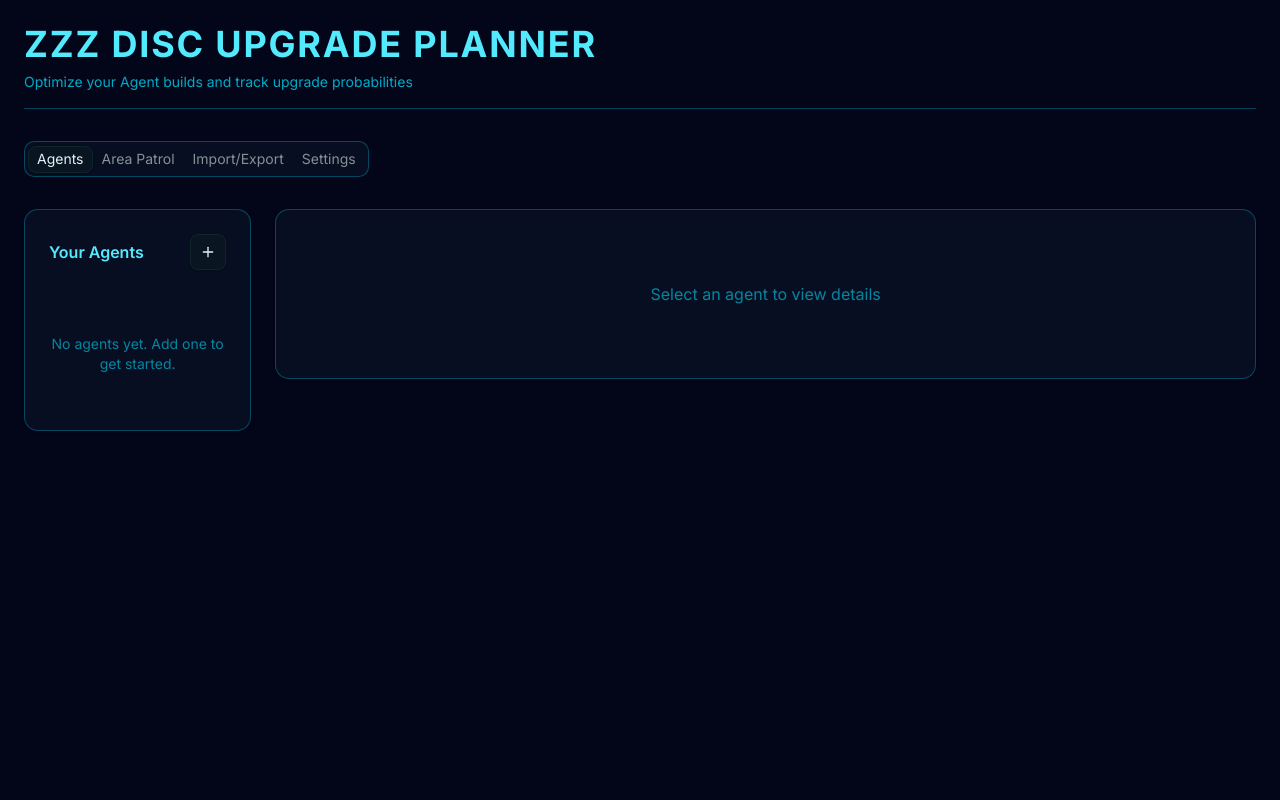
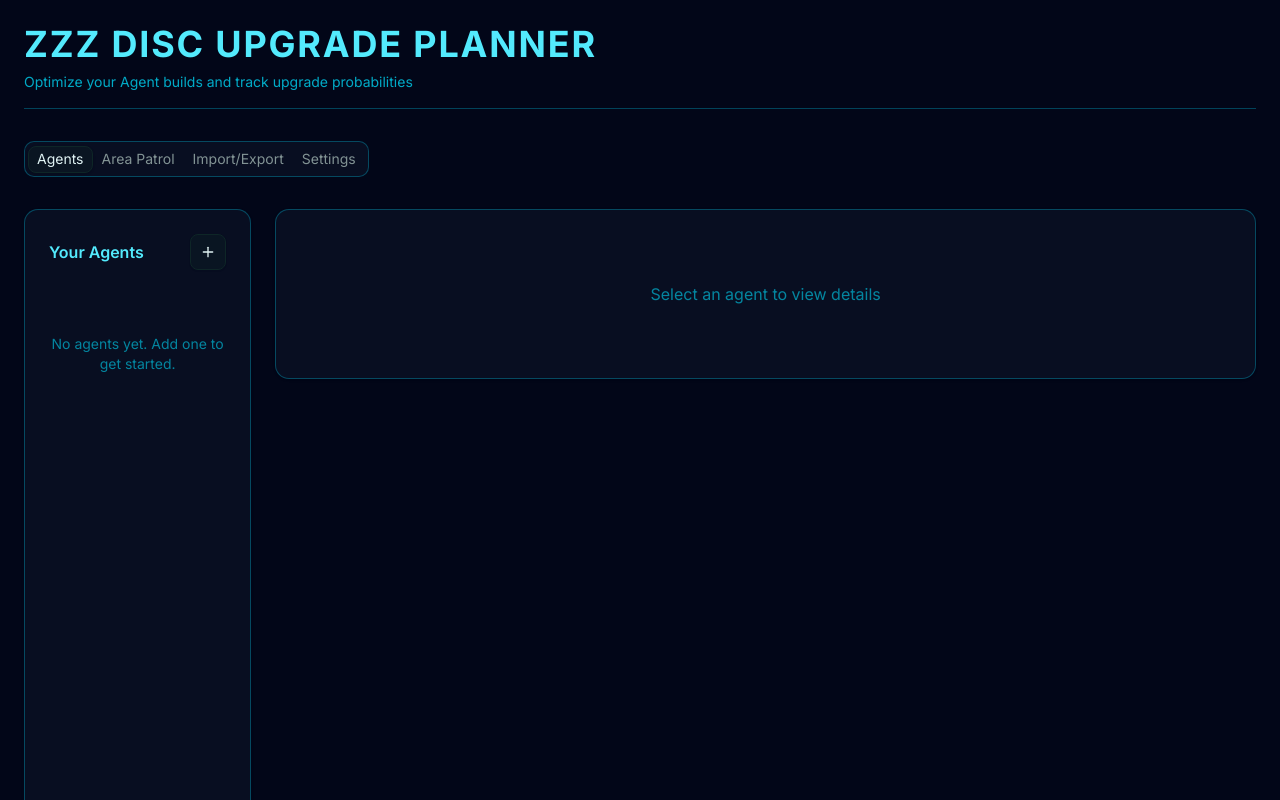
Before and after one commit to theBowja/ZZZ-Disc-Planner, a React (Vite) app: page / in a window 1280 px wide. Shown: the top 800 px of the page. Built offline with nearby package versions, Linux system fonts and the light colour scheme.

Commit message:
agent sidebar in-progress

```diff
--- a/package.json
+++ b/package.json
@@ -39,6 +39,7 @@
     "eslint-plugin-react-hooks": "^7.0.1",
     "eslint-plugin-react-refresh": "^0.4.24",
     "globals": "^16.5.0",
+    "tailwind-scrollbar": "^4.0.2",
     "tw-animate-css": "^1.4.0",
     "typescript": "~5.9.3",
     "typescript-eslint": "^8.46.4",
--- a/src/components/AgentsTab.tsx
+++ b/src/components/AgentsTab.tsx
@@ -22,12 +22,13 @@ export function AgentsTab() {
 
   return (
     <div className="grid grid-cols-1 lg:grid-cols-5 gap-6">
-      <div className="lg:col-span-1">
-        <Card className="bg-slate-900/50 border-cyan-400/30">
-          <CardHeader>
+
+      {/* Agent Sidebar */}
+      <div className="lg:col-span-1 lg:sticky lg:top-6 lg:h-[calc(100vh-3rem)] flex flex-col">
+        <Card className="bg-slate-900/50 border-cyan-400/30 flex flex-col h-full overflow-hidden">
+          <CardHeader className="flex-shrink-0">
             <div className="flex items-center justify-between">
               <CardTitle className="text-cyan-300">Your Agents</CardTitle>
-              {/* Add Agent */}
               <Button
                 onClick={() => setShowAddDialog(true)}
                 size="icon"
@@ -38,7 +39,8 @@ export function AgentsTab() {
               </Button>
             </div>
           </CardHeader>
-          <CardContent>
+
+          <CardContent className="flex-1 overflow-y-auto scrollbar-thin scrollbar-track-slate-900/50 scrollbar-thumb-cyan-400/50 pb-6">
             <div className="space-y-2">
               {agents.length === 0 ? (
                 <p className="text-sm text-cyan-400/60 text-center py-8">
--- a/src/index.css
+++ b/src/index.css
@@ -1,6 +1,7 @@
 @import url("https://fonts.googleapis.com/css2?family=Inter:wght@400;600;700&family=Space+Grotesk:wght@400;600;700&family=JetBrains+Mono:wght@400;600;700&display=swap");
 @import "tailwindcss";
 @import "tw-animate-css";
+@plugin 'tailwind-scrollbar';
 
 @custom-variant dark (&:is(.dark *));
 
```
Also changed, not shown: 1 other file (tests, documents, lock files or other folders).
